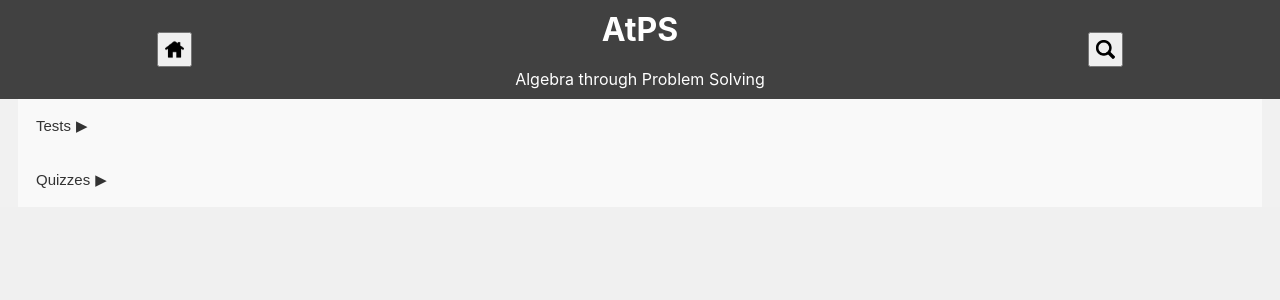
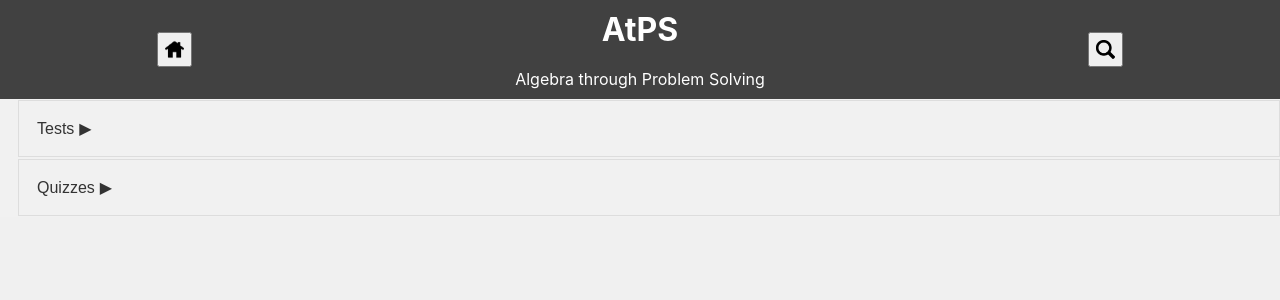
Before and after one commit to 1datcodes/GunnMaths, a React (Create React App) app: page /analysis/atps in a window 1280 px wide. Shown: the top 300 px of the page. Built offline with nearby package versions, Linux system fonts and the light colour scheme.

Commit message:
Added AtPS quizzes and fixed stylistic problems with AtPS page

```diff
--- a/src/Accordion.css
+++ b/src/Accordion.css
@@ -1,29 +1,34 @@
 .Accordion {
     width: 100%;
+    background: #363636;
 }
 
-.button {
+.Dropdown {
     background: #f1f1f1;
     color: #333;
     display: flex;
-    justify-content: space-between;
+    align-items: center;
+    justify-content: flex-start;
     width: 100%;
+    margin: 0;
     padding: 18px;
     cursor: pointer;
     text-align: left;
-    border: 2px solid #404040;
+    border: 1px solid #ddd;
     outline: none;
     font-size: 16px;
     transition: 0.4s;
 }
 
-.button:hover {
+.Dropdown:hover {
     background: #ddd;
 }
 
 .Accordion div {
-    padding: 0 18px;
-    max-height: 100;
+    padding-left: 18px;
+    padding-top: 1px;
+    padding-bottom: 1px;
+    max-height: 100%;
     overflow: hidden;
     transition: max-height 0.2s ease-out, padding 0.2s ease-out;
     background-color: #f1f1f1;
@@ -51,7 +56,8 @@
     flex-direction: column;
     padding: 10px;
     border: 1px solid #ddd;
-    margin: 10px 0;
+    margin: 2px 0;
+    margin-left: 18px;
 }
 
 .Accordion .File a {
--- a/src/Accordion.js
+++ b/src/Accordion.js
@@ -18,7 +18,7 @@ function Accordion({ data }) {
         <div className="Accordion">
             {data.map((item, index) => (
                 <div key={index}>
-                    <button onClick={() => handleClick(index)}>
+                    <button className="Dropdown" onClick={() => handleClick(index)}>
                         {item.text}
                         <span className={`caret ${activeIndexes[index] ? "rotate" : ""}`}>▶</span>
                     </button>
--- a/src/Analysis.js
+++ b/src/Analysis.js
@@ -13,18 +13,16 @@ import gatm from './images/gatm.jpg';
 import limit from './images/limit.png';
 import calculus from './images/calculus.jpg';
 
-const baseUrl = "http://www.gunnmaths.org/analysis/";
-
 const units = [
-    {url: `${baseUrl}atps`, img: atps, alt: "AtPS", text: "AtPS"},
-    {url: `${baseUrl}probability`, img: probability, alt: "Probability", text: "Probability"},
-    {url: `${baseUrl}polar`, img: polar3d, alt: "Polar and 3D", text: "Polar and 3D"},
-    {url: `${baseUrl}vectors`, img: vector, alt: "Vectors and Parametrics", text: "Vectors and Parametrics"},
-    {url: `${baseUrl}growth`, img: growth, alt: "Growth", text: "Growth"},
-    {url: `${baseUrl}matrices`, img: matrices, alt: "Matrices", text: "Matrices"},
-    {url: `${baseUrl}gatm`, img: gatm, alt: "GaTM", text: "GaTM"},
-    {url: `${baseUrl}limits`, img: limit, alt: "Limits", text: "Limits"},
-    {url: `${baseUrl}calculus`, img: calculus, alt: "Calculus", text: "Calculus"}
+    {url: "analysis/atps", img: atps, alt: "AtPS", text: "AtPS"},
+    {url: "analysis/probability", img: probability, alt: "Probability", text: "Probability"},
+    {url: "analysis/polar", img: polar3d, alt: "Polar and 3D", text: "Polar and 3D"},
+    {url: "analysis/vectors", img: vector, alt: "Vectors and Parametrics", text: "Vectors and Parametrics"},
+    {url: "analysis/growth", img: growth, alt: "Growth", text: "Growth"},
+    {url: "analysis/matrices", img: matrices, alt: "Matrices", text: "Matrices"},
+    {url: "analysis/gatm", img: gatm, alt: "GaTM", text: "GaTM"},
+    {url: "analysis/limits", img: limit, alt: "Limits", text: "Limits"},
+    {url: "analysis/calculus", img: calculus, alt: "Calculus", text: "Calculus"}
   ];
 
 function Analysis() {
--- a/src/HomePage.js
+++ b/src/HomePage.js
@@ -6,10 +6,8 @@ import './HomePage.css';
 // import SearchButton from './SearchButton';
 import Header from './Header';
 
-const baseURL = 'https://gunnmaths.org/';
-
 const courses = [
-    {url: `${baseURL}analysis`, text: "Analysis"}
+    {url: "analysis", text: "Analysis"}
   ];
 
 function HomePage() {
--- a/src/units/AtPS.css
+++ b/src/units/AtPS.css
@@ -1,12 +1 @@
-.Resources button {
-    background-color: #f9f9f9;
-    color: #333;
-    cursor: pointer;
-    padding: 18px;
-    width: 100%;
-    border: none;
-    text-align: left;
-    outline: none;
-    font-size: 15px;
-    transition: 0.4s;
-}
+/* Not significant since Accordion css will override this */
--- a/src/units/AtPS.js
+++ b/src/units/AtPS.js
@@ -6,22 +6,24 @@ import Accordion from '../Accordion';
 // documents
 import blankTest1 from '../documents/AtPS_Test1_Blank.pdf';
 import rawTest1 from '../documents/AtPS_Test1_Raw.pdf';
-import blankQuiz1 from '../documents/atps1_blank.pdf';
-import blankQuiz2 from '../documents/atps2_blank.pdf';
-import rawQuiz1 from '../documents/atps1_raw.pdf';
-import rawQuiz2 from '../documents/atps2_raw.pdf';
-
-const baseURL = 'https://gunnmaths.org/analysis/atps/';
+import blankQuiz1 from '../documents/AtPS_Quiz1_Blank.pdf';
+import blankQuiz2 from '../documents/AtPS_Quiz2_Blank.pdf';
+import blankQuiz3 from '../documents/AtPS_Quiz3_Blank.pdf';
+import blankQuiz4 from '../documents/AtPS_Quiz4_Blank.pdf';
+import rawQuiz1 from '../documents/AtPS_Quiz1_Raw.pdf';
+import rawQuiz2 from '../documents/AtPS_Quiz2_Raw.pdf';
+import rawQuiz3 from '../documents/AtPS_Quiz3_Raw.pdf';
+import rawQuiz4 from '../documents/AtPS_Quiz4_Raw.pdf';
 
 const resources = [
     {
-        url: `${baseURL}tests`,
+        url: "/tests",
         alt: "Tests",
         text: "Tests",
         options:
         [
             {
-                url: `${baseURL}tests/blanked`,
+                url: "/tests/blanked",
                 alt: "Blanked",
                 text: "Blanked",
                 options:
@@ -36,7 +38,7 @@ const resources = [
                 ]
             },
             {
-                url: `${baseURL}tests/raw`,
+                url: "/tests/raw",
                 alt: "Raw",
                 text: "Raw",
                 options:
@@ -50,40 +52,56 @@ const resources = [
         ]
     },
     {
-        url: `${baseURL}quizzes`,
+        url: "/quizzes",
         alt: "Quizzes",
         text: "Quizzes",
         options:
         [
             {
-                url: `${baseURL}quizzes/blanked`,
+                url: "/quizzes/blanked",
                 alt: "Blanked",
                 text: "Blanked",
                 options:
                 [
                     {
-                        text: "2022 AtPS Quiz 1 (Blanked)",
+                        text: "2013 AtPS Quiz 1 (Blanked)",
                         url: blankQuiz1
                     },
                     {
+                        text: "2013 AtPS Quiz 2 (Blanked)",
+                        url: blankQuiz2
+                    },
+                    {
+                        text: "2022 AtPS Quiz 1 (Blanked)",
+                        url: blankQuiz3
+                    },
+                    {
                         text: "2022 AtPS Quiz 2 (Blanked)",
-                        url: blankQuiz2
+                        url: blankQuiz4
                     }
                 ]
             },
             {
-                url: `${baseURL}quizzes/raw`,
+                url: "/quizzes/raw",
                 alt: "Raw",
                 text: "Raw",
                 options:
                 [
                     {
-                        text: "2022 AtPS Quiz 1 (Raw)",
+                        text: "2013 AtPS Quiz 1 (Raw)",
                         url: rawQuiz1
                     },
                     {
+                        text: "2013 AtPS Quiz 2 (Raw)",
+                        url: rawQuiz2
+                    },
+                    {
+                        text: "2022 AtPS Quiz 1 (Raw)",
+                        url: rawQuiz3
+                    },
+                    {
                         text: "2022 AtPS Quiz 2 (Raw)",
-                        url: rawQuiz2
+                        url: rawQuiz4
                     }
                 ]
             }
--- a/src/units/Probability.js
+++ b/src/units/Probability.js
@@ -1,10 +1,17 @@
 import React from "react";
 import './Probability.css';
+import Header from "../Header";
+import Accordion from "../Accordion";
+
+const resources = [];
 
 function Probability() {
     return (
         <div className="Probability">
-            <h1>Probability</h1>
+            <Header headerTitle="Probability" description="Permutations and Combinations"/>
+            <div className="Resources">
+                <Accordion data={resources} />
+            </div>
         </div>
     );
 }
```
